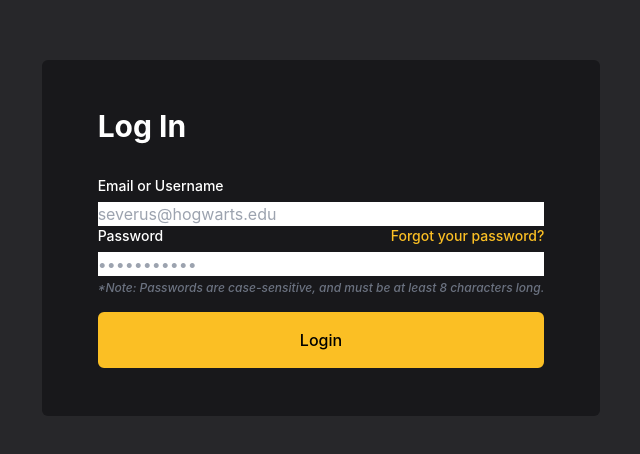
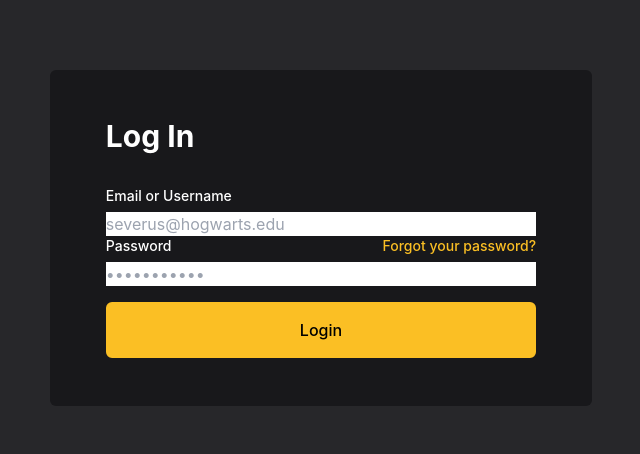
Before and after one commit to nedanwr/employee-management, a Next.js app: page /auth/login in a window 1280 px wide. Shown: the part 162-616 px from the top of the page, without its empty margins (319-959 px from the left). Built offline with nearby package versions, Linux system fonts and the light colour scheme.

Commit message:
(Refactor): remove password-help

```diff
--- a/modules/auth/LoginPage.tsx
+++ b/modules/auth/LoginPage.tsx
@@ -59,12 +59,6 @@ export const LoginPage: NextPage = (): JSX.Element => {
                             placeholder={"•••••••••••"}
                             required
                         />
-                        <p
-                            id={`password_note`}
-                            className={`italic text-xs font-medium text-gray-500 mt-1`}
-                        >
-                            *Note: Passwords are case-sensitive, and must be at least 8 characters long.
-                        </p>
                     </div>
                     <Button
                         className={`bg-amber-400 border-2 border-amber-400 text-black font-medium px-48 py-3.5 w-full mt-4 rounded-md hover:text-amber-400 hover:bg-black hover:border-amber-400 transition duration-500`}
```
